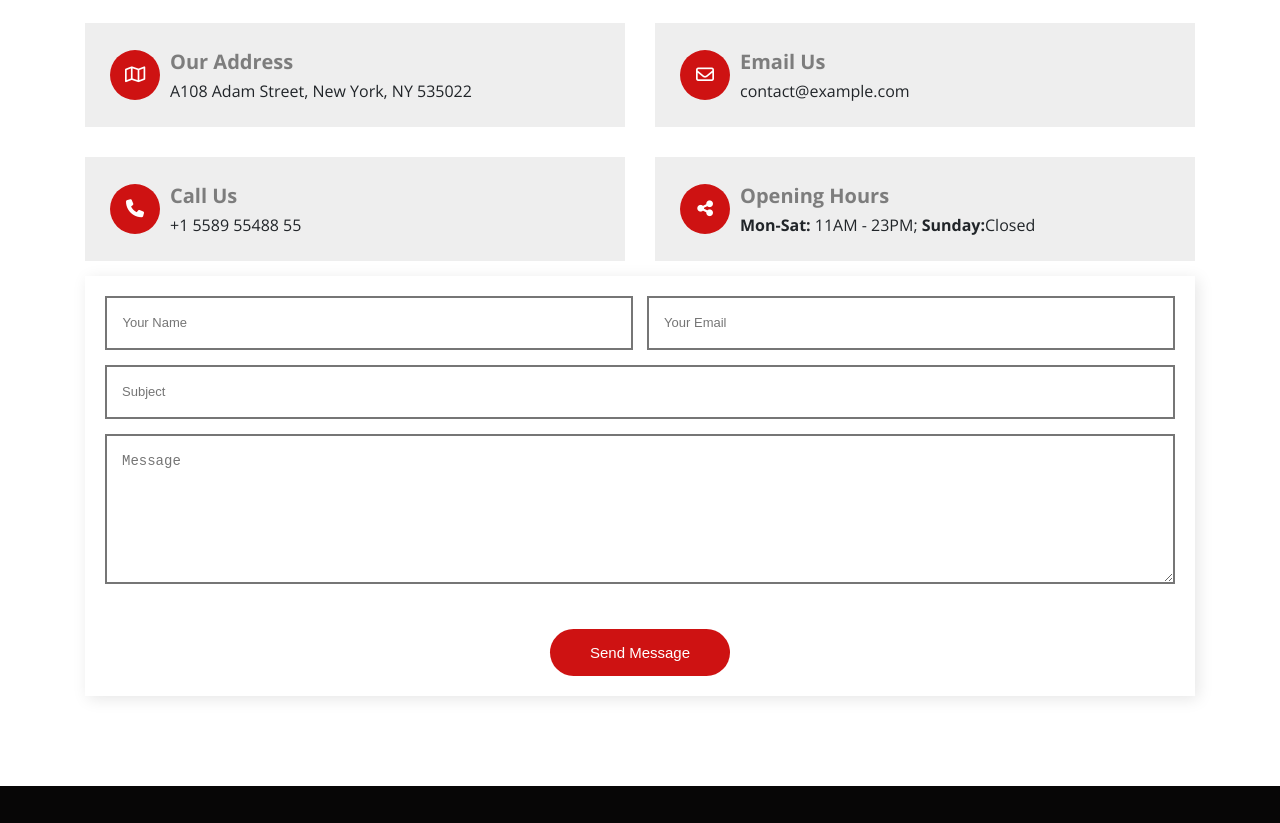
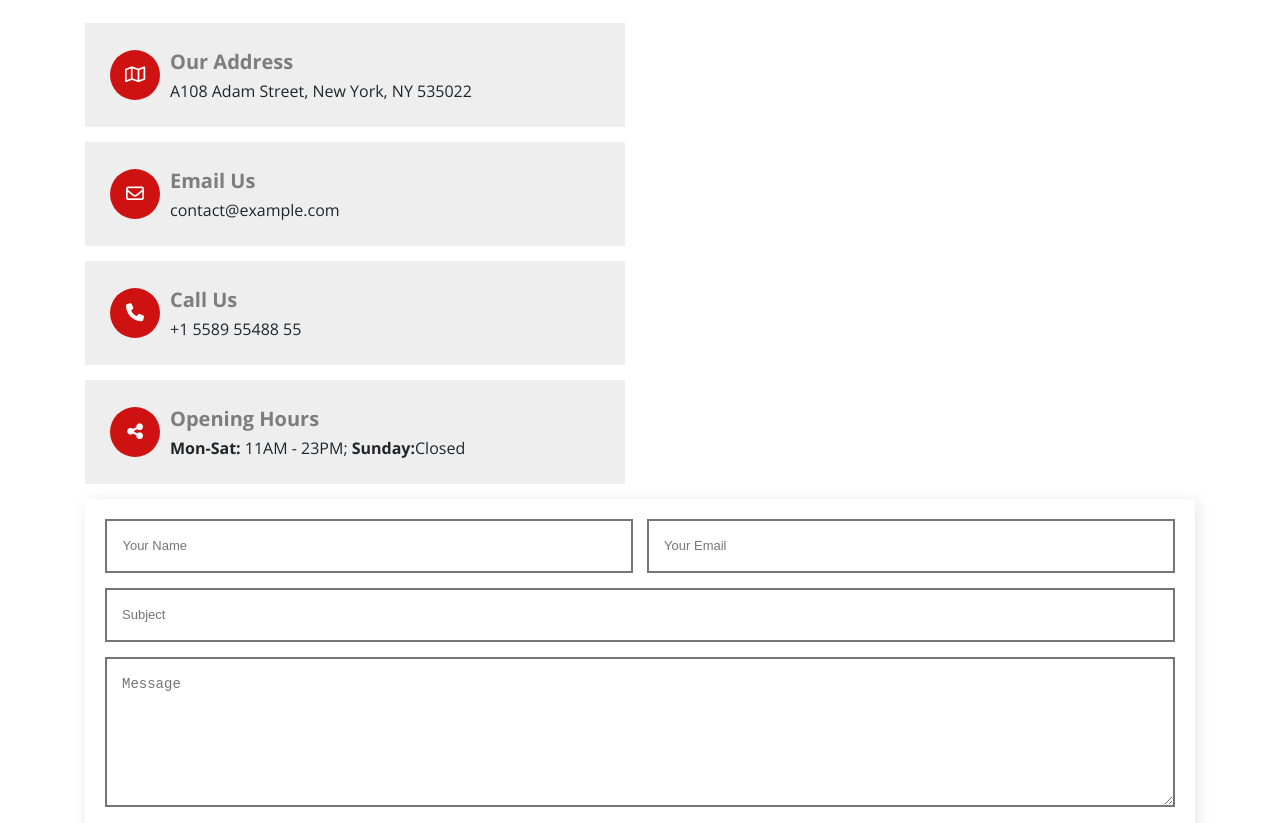
Before and after one commit to hager-hassan/Mealify, a plain HTML site: page index.html in a window 1280 px wide. Shown: the part 3417-4240 px from the top of the page. Drawn offline with nearby package versions, Linux system fonts and the light colour scheme; files whose address does not match are found by name.

Commit message:
Add files via upload

```diff
--- a/css/contact.css
+++ b/css/contact.css
@@ -39,7 +39,7 @@
     margin-bottom: 15px;
     width: 100%;
     display: flex;
-    flex-wrap: wrap;
+    flex-wrap: nowrap;
     gap: 10px;
     align-items: center;
     align-items: center;
--- a/css/media.css
+++ b/css/media.css
@@ -50,8 +50,8 @@
 
       /* contact */
       .contact-info{
-        display: flex;
-        flex-wrap: wrap;
+        /* display: flex; */
+        /* flex-wrap: wrap; */
         gap: 15px;
         justify-content: space-between;
     }
```
